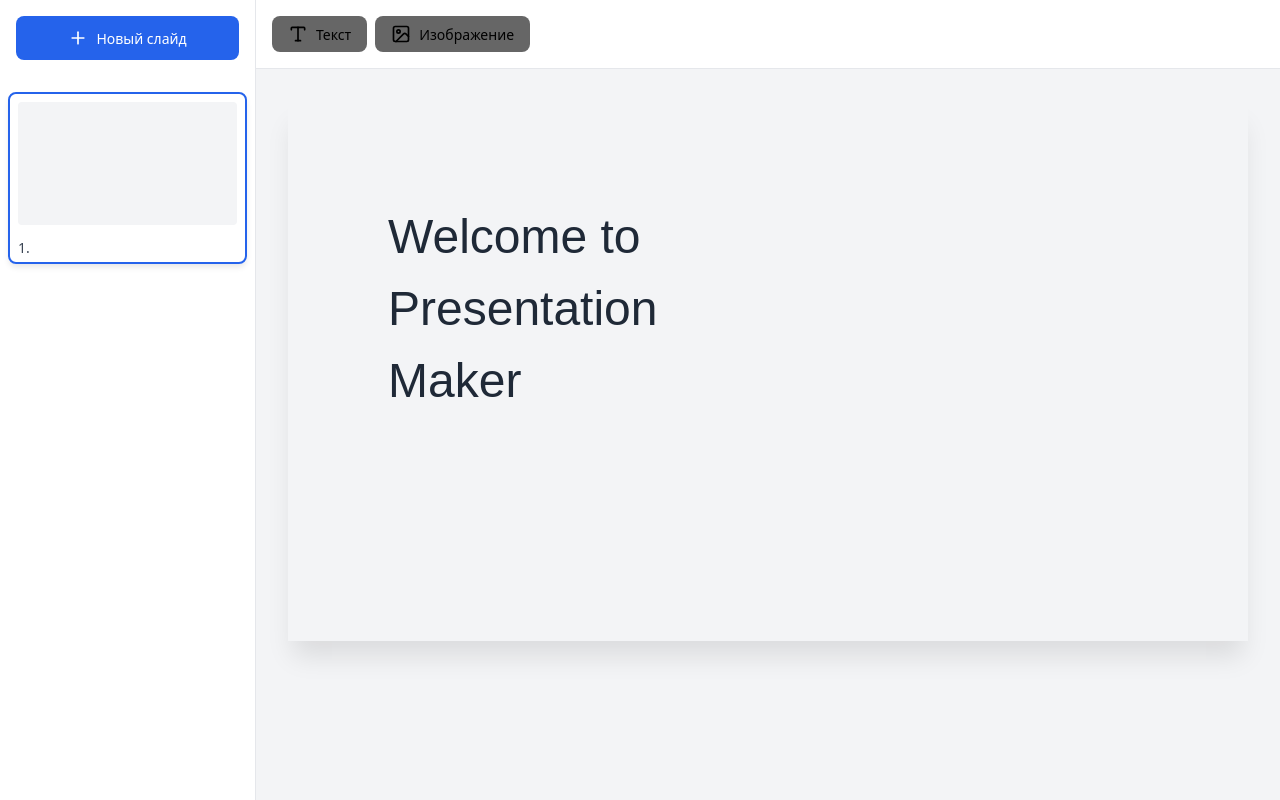
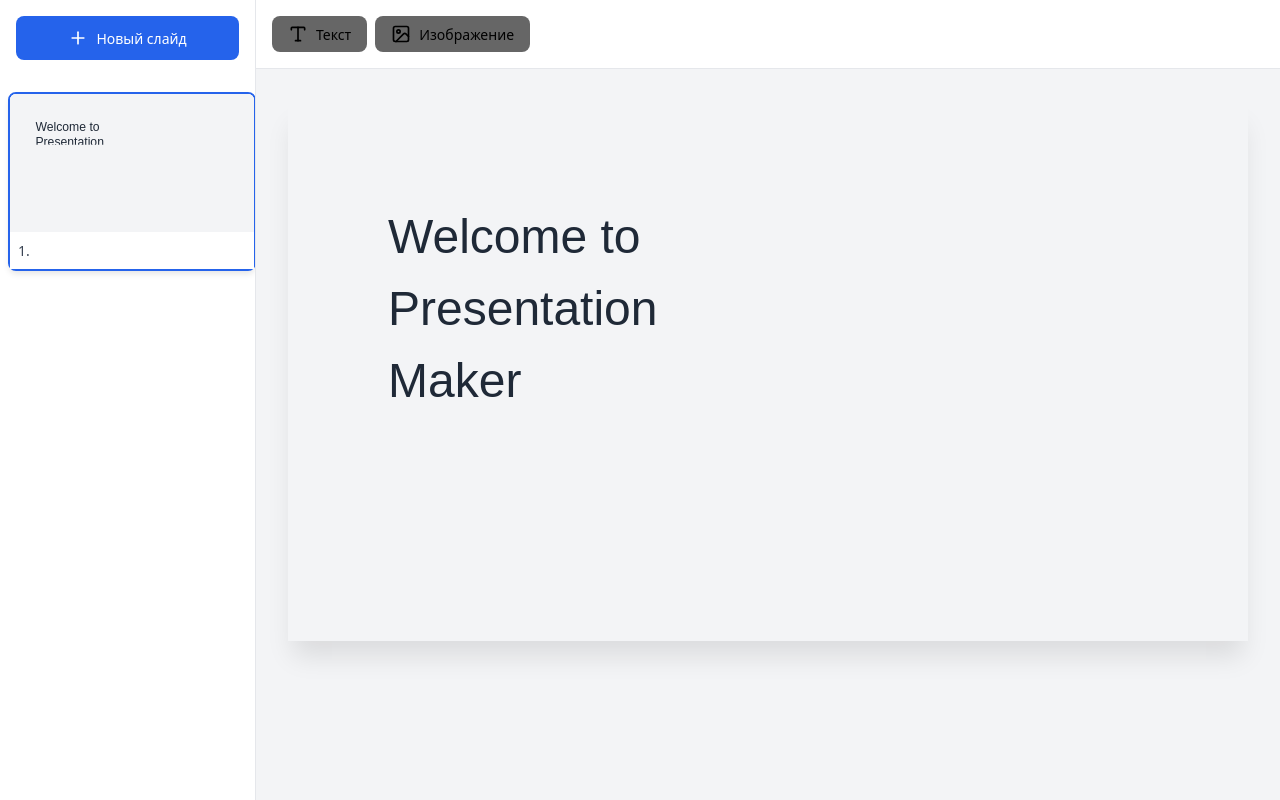
Before and after one commit to Jason1258t/frontend-2025, a React (Vite) app in the folder presentation_macker/: page / in a window 1280 px wide. Built offline with nearby package versions, Linux system fonts and the light colour scheme.

Commit message:
slide preview

```diff
--- a/presentation_macker/src/view/Sidebar/SlidePreview/SlidePreview.module.css
+++ b/presentation_macker/src/view/Sidebar/SlidePreview/SlidePreview.module.css
@@ -1,9 +1,11 @@
 .slidePreview {
   position: relative;
+  width: 244px;
   cursor: pointer;
   border-radius: 8px;
   border: 2px solid #e5e7eb;
   transition: all 0.2s;
+  background: white;
 }
 
 .slidePreview:hover {
@@ -20,39 +22,69 @@
 }
 
 .aspectRatio {
-  border-radius: 8px;
+  border-radius: 6px 6px 0 0;
   aspect-ratio: 16 / 9;
   background-color: white;
-  padding: 8px;
+  overflow: hidden;
 }
 
 .preview {
   width: 100%;
   height: 100%;
-  box-sizing: border-box;
-  border-radius: 4px;
-  padding: 8px;
-  overflow: hidden;
+  background: #f8fafc;
 }
 
-.previewText {
-  font-size: 10px;
+/* Стили для SlideWidget */
+.slideWidget {
+  width: 0;
+  height: 0;
+}
+
+.slide {
+  position: relative;
+  background-color: white;
+  box-shadow: 0 2px 4px rgba(0, 0, 0, 0.1);
+  width: 960px;
+  height: 540px;
+}
+
+.element {
+  position: absolute;
+  pointer-events: none;
+}
+
+.textElement {
+  width: 100%;
+  height: 100%;
+  background: transparent;
+  font-family: sans-serif;
+  overflow: visible;
   overflow: hidden;
-  text-overflow: ellipsis;
-  white-space: nowrap;
+  word-wrap: break-word;
+  line-height: 1.2;
+  transform-origin: top left;
+}
+
+.imageElement {
+  width: 100%;
+  height: 100%;
+  object-fit: cover;
+  transform-origin: top left;
 }
 
 .title {
-  padding: 4px 8px;
+  padding: 8px;
   font-size: 14px;
   font-weight: 500;
   color: #374151;
+  background: white;
+  border-top: 1px solid #f3f4f6;
 }
 
 .actions {
   position: absolute;
-  top: 4px;
-  right: 4px;
+  top: 8px;
+  right: 8px;
   display: none;
   gap: 4px;
 }
@@ -67,10 +99,12 @@
   display: flex;
   align-items: center;
   justify-content: center;
+  opacity: 0.9;
 }
 
 .actionButton:hover {
   background-color: #f3f4f6;
+  opacity: 1;
 }
 
 .actionButton.delete:hover {
--- a/presentation_macker/src/view/Sidebar/SlidePreview/SlidePreview.tsx
+++ b/presentation_macker/src/view/Sidebar/SlidePreview/SlidePreview.tsx
@@ -13,6 +13,65 @@ interface SlidePreviewProps {
   onDelete: () => void;
 }
 
+// Внутренний компонент SlideWidget для превью
+interface SlideWidgetProps {
+  slide: Slide;
+  scale?: number;
+}
+
+const SlideWidget: React.FC<SlideWidgetProps> = ({
+  slide,
+  scale = 0.15, // Масштаб по умолчанию для превью
+}) => {
+  return (
+    <div
+      className={styles.slideWidget}
+      style={{
+        transform: `scale(${scale})`,
+        transformOrigin: 'top left'
+      }}
+    >
+      <div
+        className={styles.slide}
+        style={{ backgroundColor: slide.theme.color }}
+      >
+        {slide.content.map((element) => (
+          <div
+            key={element.id}
+            className={styles.element}
+            style={{
+              left: element.position.x,
+              top: element.position.y,
+              width: element.rect.width,
+              height: element.rect.height,
+            }}
+          >
+            {element.type === "text" && (
+              <div
+                className={styles.textElement}
+                style={{
+                  fontSize: element.content.fontSize,
+                  color: element.content.color,
+                  fontFamily: element.content.fontFamily,
+                }}
+              >
+                {element.content.value}
+              </div>
+            )}
+            {element.type === "image" && (
+              <img
+                src={element.content.src}
+                alt="slide element"
+                className={styles.imageElement}
+              />
+            )}
+          </div>
+        ))}
+      </div>
+    </div>
+  );
+};
+
 const SlidePreview: React.FC<SlidePreviewProps> = ({
   slide,
   index,
@@ -27,11 +86,8 @@ const SlidePreview: React.FC<SlidePreviewProps> = ({
       className={`${styles.slidePreview} ${isActive ? styles.active : ""}`}
     >
       <div className={styles.aspectRatio}>
-        <div
-          className={styles.preview}
-          style={{ backgroundColor: slide.theme.color }}
-        >
-          <div></div>
+        <div className={styles.preview}>
+          <SlideWidget slide={slide} scale={244 / 960} />
         </div>
       </div>
       <div className={styles.title}>{index + 1}.</div>
```
